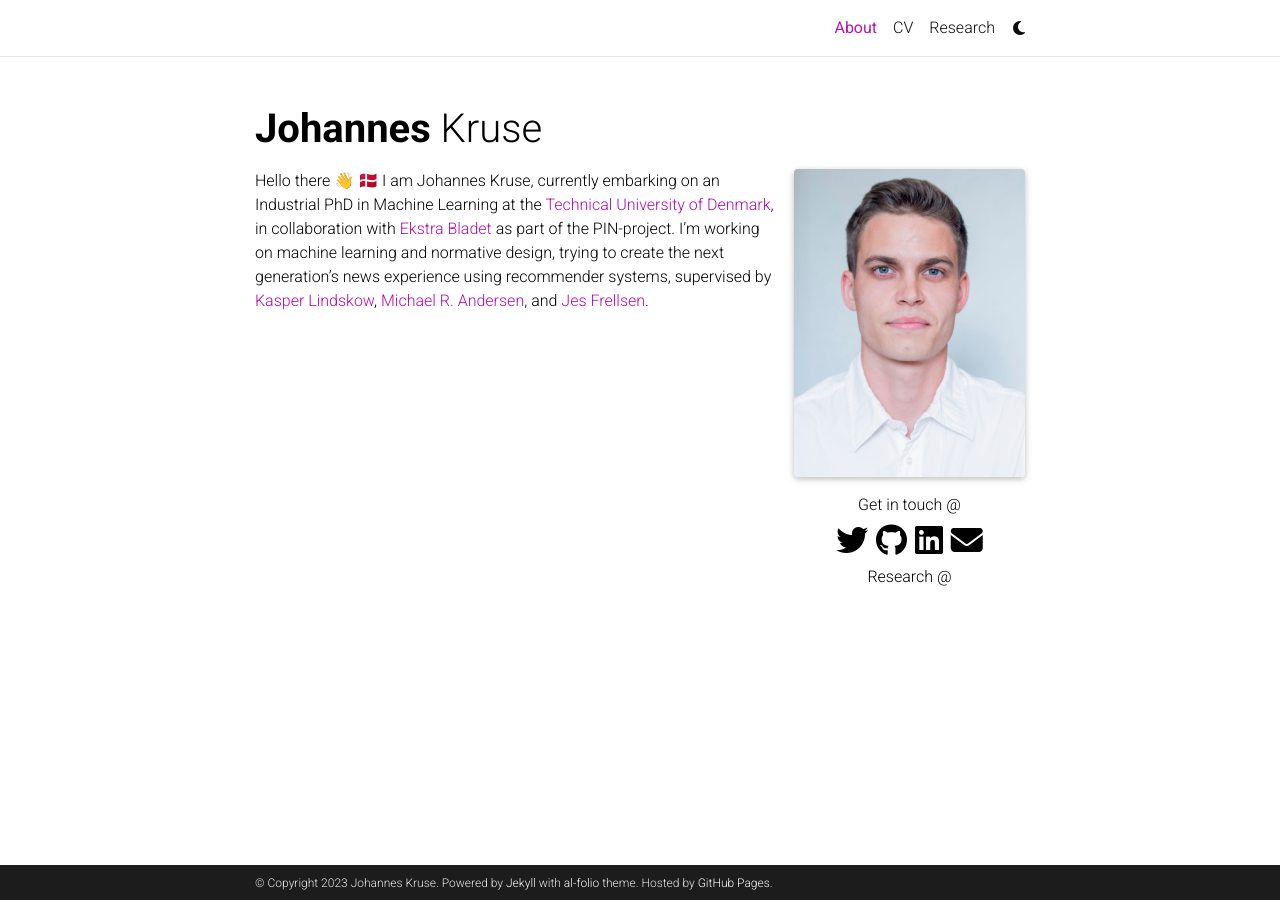
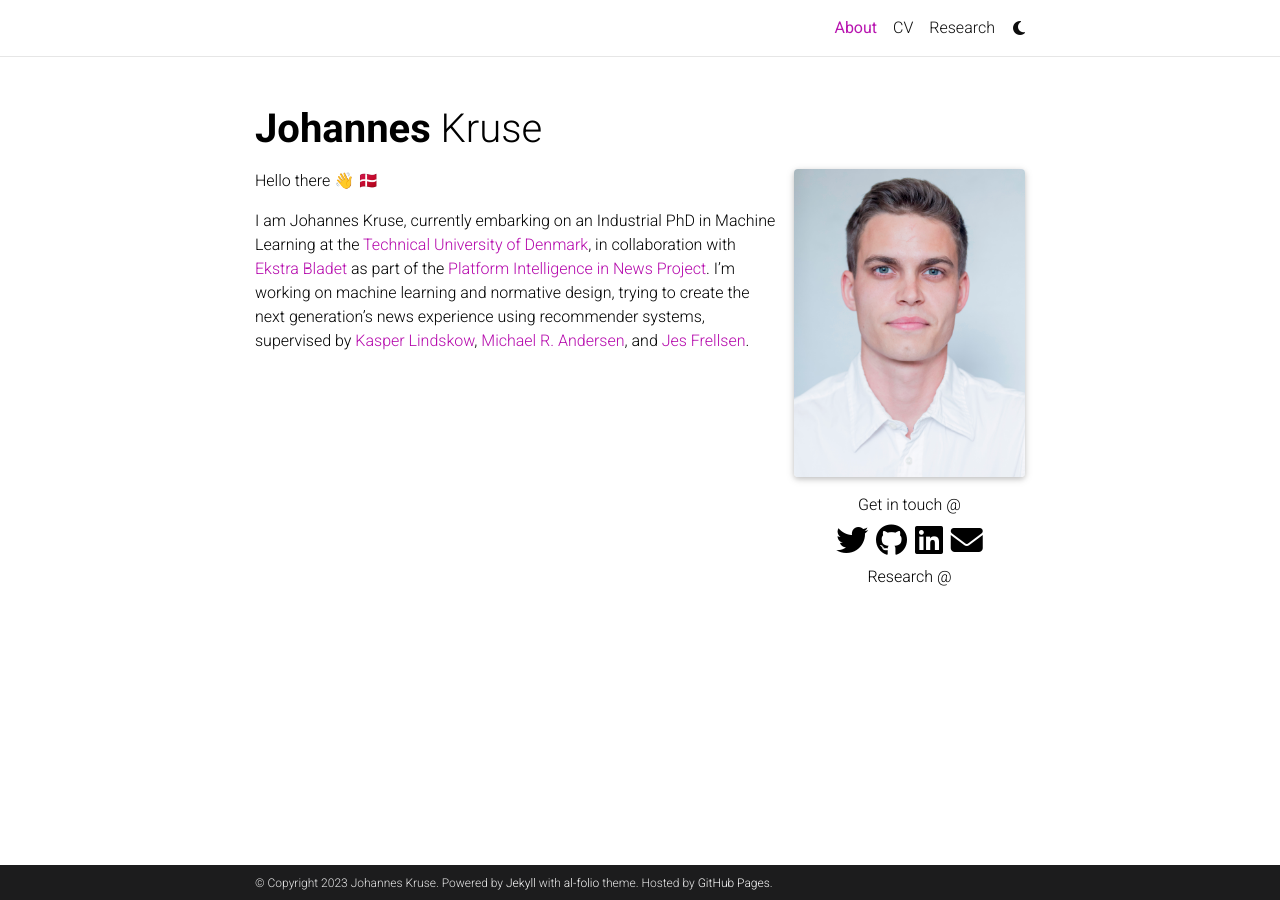
Before and after one commit to johanneskruse/johanneskruse.github.io, a Jekyll site: the page built from _pages/0_about.md, in a window 1280 px wide. Built offline with Jekyll 4.4.1, drawn with Linux system fonts in a browser that asks for light colours; full-size pictures stand in for the smaller copies a plugin makes; comment, search, counter and statistics services are not loaded; a style sheet for code colours, icons or effects is not loaded.

Commit message:
add Platform Intelligence in News

```diff
--- a/_pages/0_about.md
+++ b/_pages/0_about.md
@@ -23,7 +23,8 @@ social: false
 ---
 
 Hello there 👋 🇩🇰
-I am Johannes Kruse, currently embarking on an Industrial PhD in Machine Learning at the [Technical University of Denmark](https://www.dtu.dk/english/), in collaboration with [Ekstra Bladet](https://ekstrabladet.dk/) as part of the PIN-project.
+
+I am Johannes Kruse, currently embarking on an Industrial PhD in Machine Learning at the [Technical University of Denmark](https://www.dtu.dk/english/), in collaboration with [Ekstra Bladet](https://ekstrabladet.dk/) as part of the [Platform Intelligence in News Project](https://www.cbs.dk/en/research/cbs-research-projects/research-projects-overview/e3092958-c64c-46f8-94db-36c92bd0b5ed).
 I'm working on machine learning and normative design, trying to create the next generation's news experience using recommender systems, supervised by
 [Kasper Lindskow](https://www.linkedin.com/in/kasper-lindskow-6bb2089/?originalSubdomain=dk),
 [Michael R. Andersen](https://scholar.google.dk/citations?user=cOrfSmIAAAAJ&hl=en), and
```
